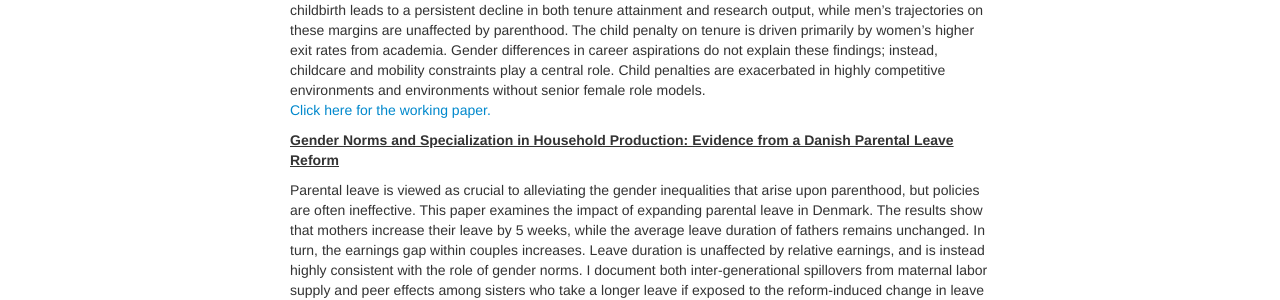
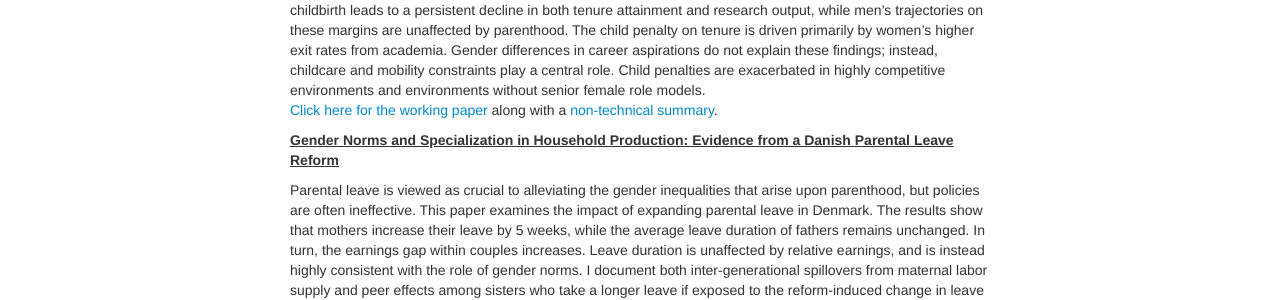
Before and after one commit to annesophielassen/annesophielassen.github.io, a Jekyll site: the page built from pages/research.md, in a window 1280 px wide. Shown: the part 1322-1622 px from the top of the page. Built offline with Jekyll 4.4.1, drawn with Linux system fonts in a browser that asks for light colours.

Commit message:
Update research.md

```diff
--- a/pages/research.md
+++ b/pages/research.md
@@ -37,7 +37,7 @@ We study whether policy can shift gendered beliefs, norms, and labor market outc
 ##### <u>Parenthood and the Career Ladder: Evidence from Academia</u>
 with <a href="https://sites.google.com/site/riaivandic/home"> Ria Ivandic</a>, <a href="https://sites.google.com/view/sofiecairo"> Sofie Cairo</a> and <a href="https://research.hhs.se/esploro/profile/valentina_tartari/overview"> Valentina Tartari</a> <br>
 Persistent gender gaps in the labor market are largely driven by the under-representation of women at the top of most professions. We study how parenthood shapes gender gaps in academic careers using population-wide administrative and survey data linked to productivity and promotion records. Parenthood marks a sharp divergence in academic careers: one in three women exit academia following motherhood. Men also experience a decline in academic employment after fatherhood, but the effects are substantially smaller. For mothers, childbirth leads to a persistent decline in both tenure attainment and research output, while men’s trajectories on these margins are unaffected by parenthood. The child penalty on tenure is driven primarily by women’s higher exit rates from academia. Gender differences in career aspirations do not explain these findings; instead, childcare and mobility constraints play a central role. Child penalties are exacerbated in highly competitive environments and environments without senior female role models.<br>
-<a href="https://opus4.kobv.de/opus4-hsog/frontdoor/deliver/index/docId/6164/file/BSoE_DP_0092.pdf"> Click here for the working paper.</a>
+<a href="https://opus4.kobv.de/opus4-hsog/frontdoor/deliver/index/docId/6164/file/BSoE_DP_0092.pdf"> Click here for the working paper</a> along with a <a href="https://berlinschoolofeconomics.de/insight/parenthood-and-the-academic-career-ladder-1">non-technical summary</a>.
 <br>
 
 ##### <u>Gender Norms and Specialization in Household Production: Evidence from a Danish Parental Leave Reform</u>
```
